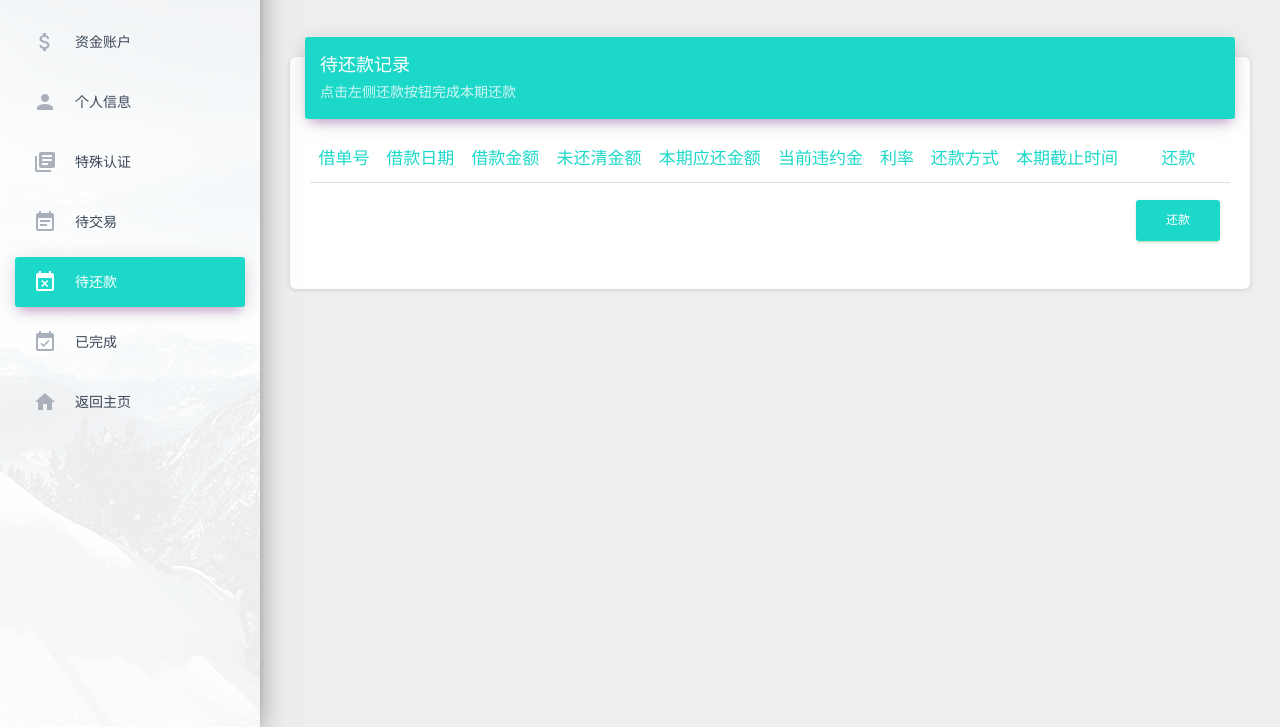
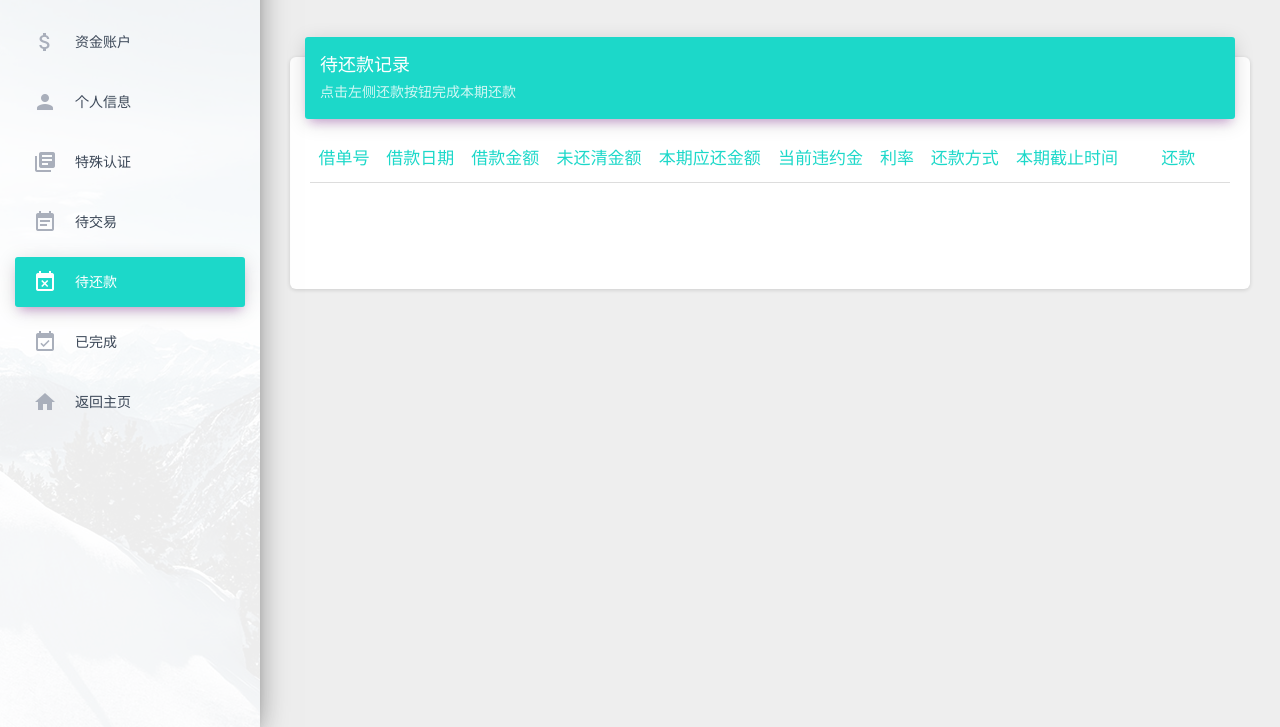
Before and after one commit to FlyingDutchman1007/easyLoan-front, a plain HTML site: page web_qsd/resources/borrower/repayment_record.html in a window 1280 px wide. Shown: the part 73-800 px from the top of the page. Drawn offline with Linux system fonts and the light colour scheme; no server answers.

Commit message:
还款按钮起始不可见

```diff
--- a/web_qsd/resources/borrower/repayment_record.html
+++ b/web_qsd/resources/borrower/repayment_record.html
@@ -201,7 +201,8 @@
                           <td id="payType"></td>
                           <td id="deadline"></td>
                           <td>
-                              <button type="button" class="btn btn-success" id="repay" data-toggle="modal" data-target="#modalTable">还款</button>
+                              <button type="button" class="btn btn-success"  id="repay" data-toggle="modal" data-target="#modalTable"
+                              style="visibility : hidden; ">还款</button>
                           </td>
                       </tr>
                       </tbody>
```
